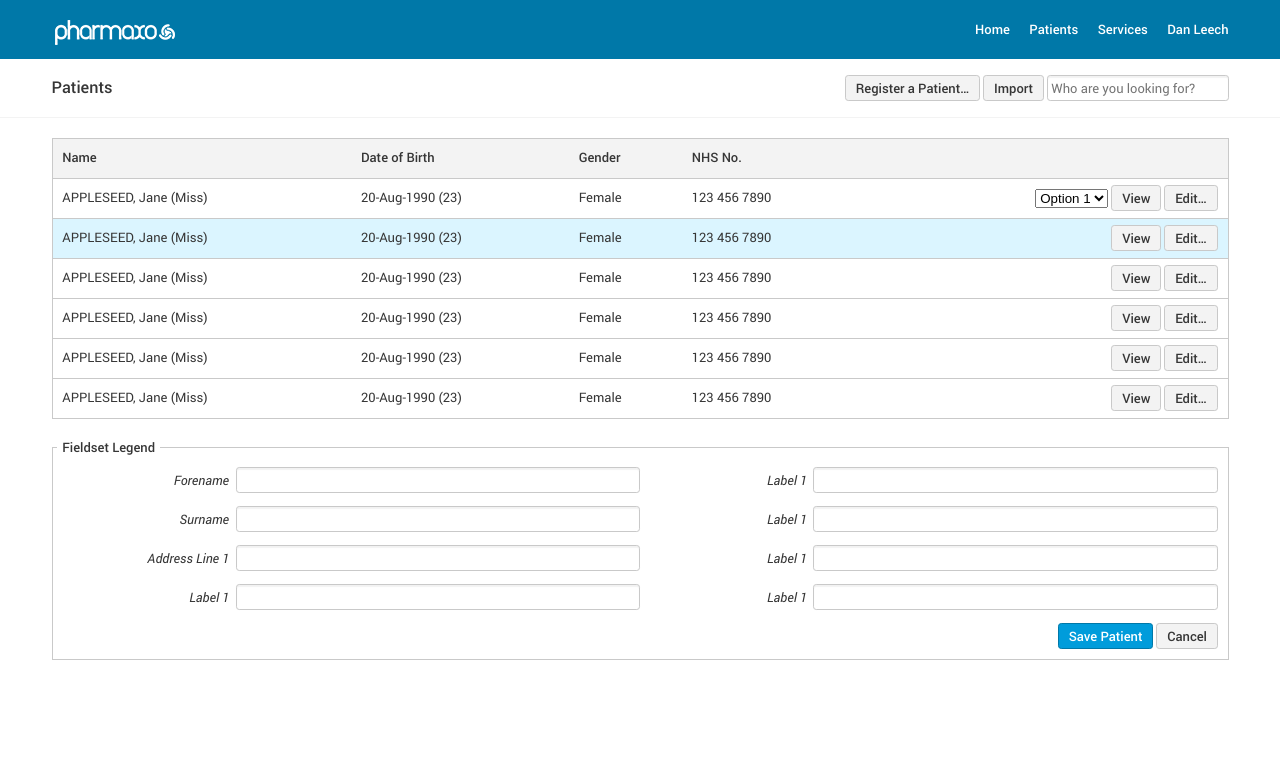
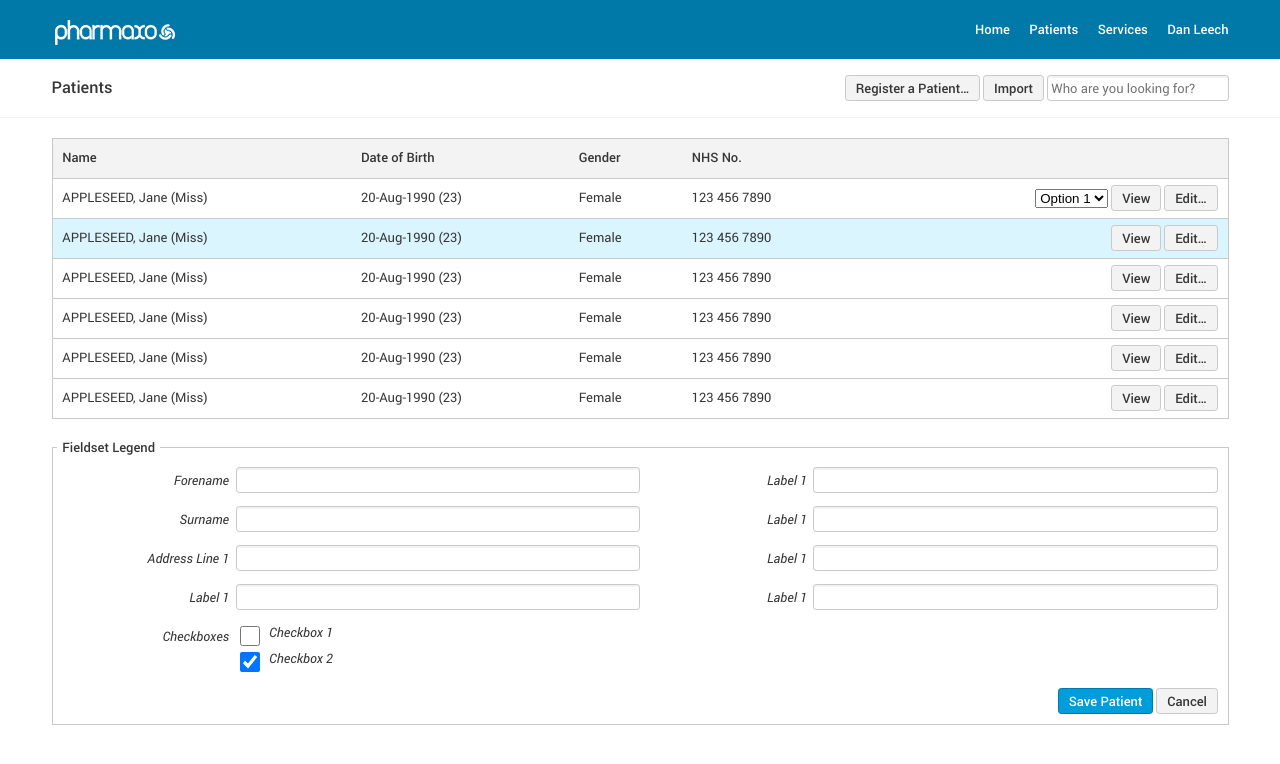
Before and after one commit to qphl/cognisant-ui, a plain HTML site: page index.html in a window 1280 px wide. Drawn offline with Linux system fonts and the light colour scheme.

Commit message:
Added checkbox group styles for forms

```diff
--- a/_sass/_forms.scss
+++ b/_sass/_forms.scss
@@ -18,7 +18,7 @@ label {
 	text-align: right;
 }
 
-input {
+input[type="text"] {
 	height: 2em;
 	padding: 0.25em;
 	border: 1px solid $color-grey-light;
@@ -45,3 +45,21 @@ input {
 		width: 30%;
 	}
 }
+
+.checkbox-group {
+	float: right;
+	display: inline-block;
+	width: 70%;
+	input {
+		height: 1.5em;
+		width: 1.5em;
+		background: normal;
+		border: normal;
+		border-radius: none;
+	}
+	label {
+		display: inline;
+		width: auto;
+		padding: 0 0 0 0.5em;
+	}
+}
--- a/index.html
+++ b/index.html
@@ -140,6 +140,17 @@
 							<label for="example-input-1">Label 1</label>
 							<input type="text" id="example-input-1">
 						</div>
+						<div class="input-group">
+							<label>Checkboxes</label>
+							<div class="checkbox-group">
+								<input type="checkbox" id="checkbox-1">
+								<label for="checkbox-1">Checkbox 1</label>
+							</div>
+							<div class="checkbox-group">
+								<input type="checkbox" id="checkbox-2" checked>
+								<label for="checkbox-2">Checkbox 2</label>
+							</div>
+						</div>
 					</div>
 					<div class="six columns">
 						<div class="input-group">
```
Also changed, not shown: css/main.css.
